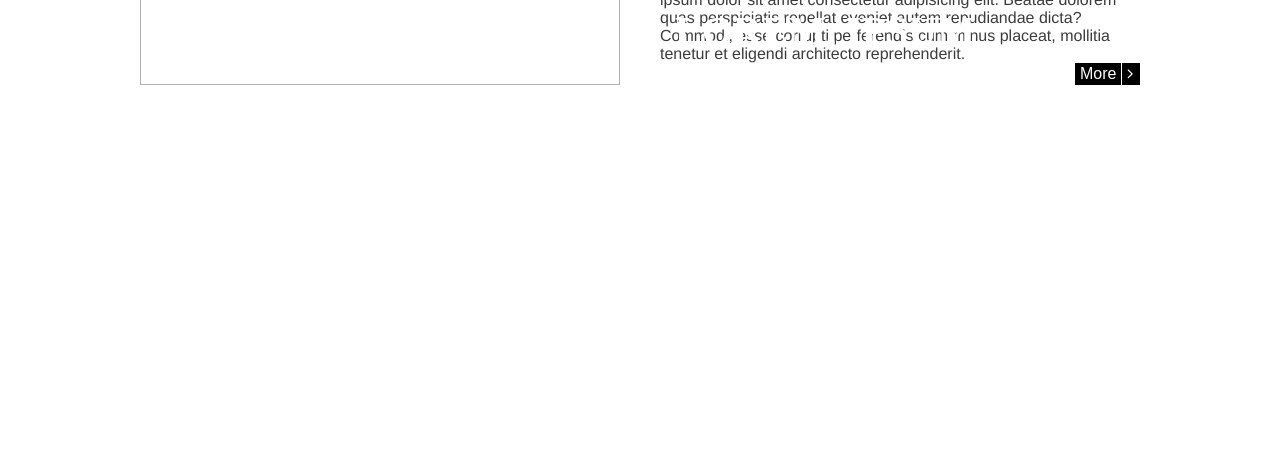
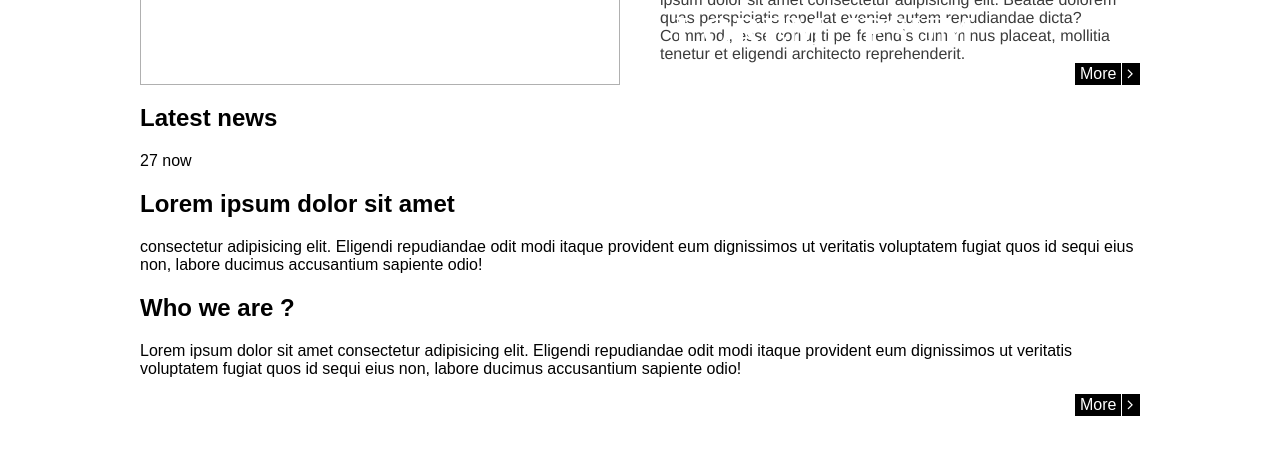
Before and after one commit to Durant0512/project_html, a plain HTML site: page index.html in a window 1280 px wide. Shown: the part 337-792 px from the top of the page. Drawn offline with Linux system fonts and the light colour scheme.

Commit message:
add structure 1

```diff
--- a/index.html
+++ b/index.html
@@ -19,7 +19,7 @@
                 </div>
                 <div class="header__description">
                     <h2 class="header__title">Lorem ipsum dolor sit amet</h2>
-                    <b class="header__text" >consectetur adipisicing elit. Neque laudantium</b>
+                    <b class="header__text">consectetur adipisicing elit. Neque laudantium</b>
                 </div>
             </div>
             <nav>
@@ -37,7 +37,7 @@
             <div class="banners">
                 <h2 class="banners__title">Featured products</h2>
                 <div class="banners__left">
-                    <img  class="banners__Img" src="img/img_banner_left.png" alt="slider" />
+                    <img class="banners__Img" src="img/img_banner_left.png" alt="slider" />
                     <div class="banners__control">
                         <i class="banners__btnl fa fa-arrow-circle-left" aria-hidden="true"></i>
                         <span class="banners__navText">Lipsum Lipsum Lipsum Lipsum</span>
@@ -65,9 +65,47 @@
                         mollitia tenetur et eligendi architecto reprehenderit.
                     </p>
                     <a href="#" class="morelink">
+
                         <span class="morelink__text">More</span>
                         <i class="morelink__arrow fa fa-angle-right" aria-hidden="true"></i>
                     </a>
+                </div>
+            </div>
+            <div class="info">
+                <div class="info__news">
+                    <h2>Latest news</h2>
+                    <section>
+                        <div>27 now</div>
+                        <div>
+                            <h1>Lorem ipsum dolor sit amet</h1>
+
+                            <p>consectetur adipisicing elit.
+                                Eligendi repudiandae odit modi itaque provident eum dignissimos ut
+                                veritatis voluptatem fugiat quos id sequi eius non,
+                                labore ducimus accusantium sapiente odio!
+                            </p>
+                        </div>
+                </div>
+                </section>
+            </div>
+            <div class="info__about">
+                <section>
+                    <h1>Who we are ?</h1>
+                    <p>Lorem ipsum dolor sit amet consectetur adipisicing elit.
+                        Eligendi repudiandae odit modi itaque provident eum dignissimos ut
+                        veritatis voluptatem fugiat quos id sequi eius non,
+                        labore ducimus accusantium sapiente odio!
+                    </p>
+                    <a href="#" class="morelink">
+
+                        <span class="morelink__text">More</span>
+                        <i class="morelink__arrow fa fa-angle-right" aria-hidden="true"></i>
+                    </a>
+                </section>
+
+            </div>
+            <div class="info__contacts">
+
             </div>
     </div>
     </main>
```
Lines whose indentation alone changed are shown as unchanged.
